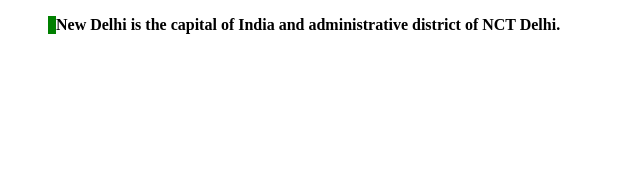
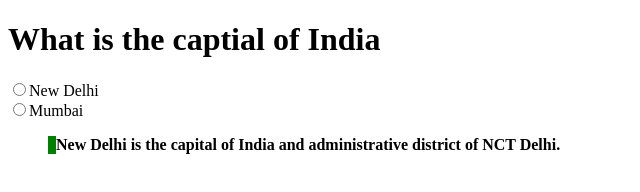
Before and after one commit to acciojob/trivia-AMOLpatil1234, a website: page main.html in a window 1280 px wide. Shown: the whole page, without its empty margins (0-640 px from the left). Drawn offline with Linux system fonts and the light colour scheme.

Commit message:
created a submission

```diff
--- a/main.html
+++ b/main.html
@@ -8,10 +8,14 @@
 
 <body>
 	<!-- the entire body must be written by student -->
+	<div>
+		<h1>What is the captial of India</h1>
+		<input type="radio" name="capital">New Delhi</input><br>
+		<input type="radio" name="capital">Mumbai</input>
 
 	<blockquote cite ="https://en.wikipedia.org/wiki/New_Delhi"> New Delhi is the capital of India and administrative district of NCT Delhi.</blockquote>
 
-
+	</div>
     <script type="text/javascript" src="./script.js">
 </script>
 
```
